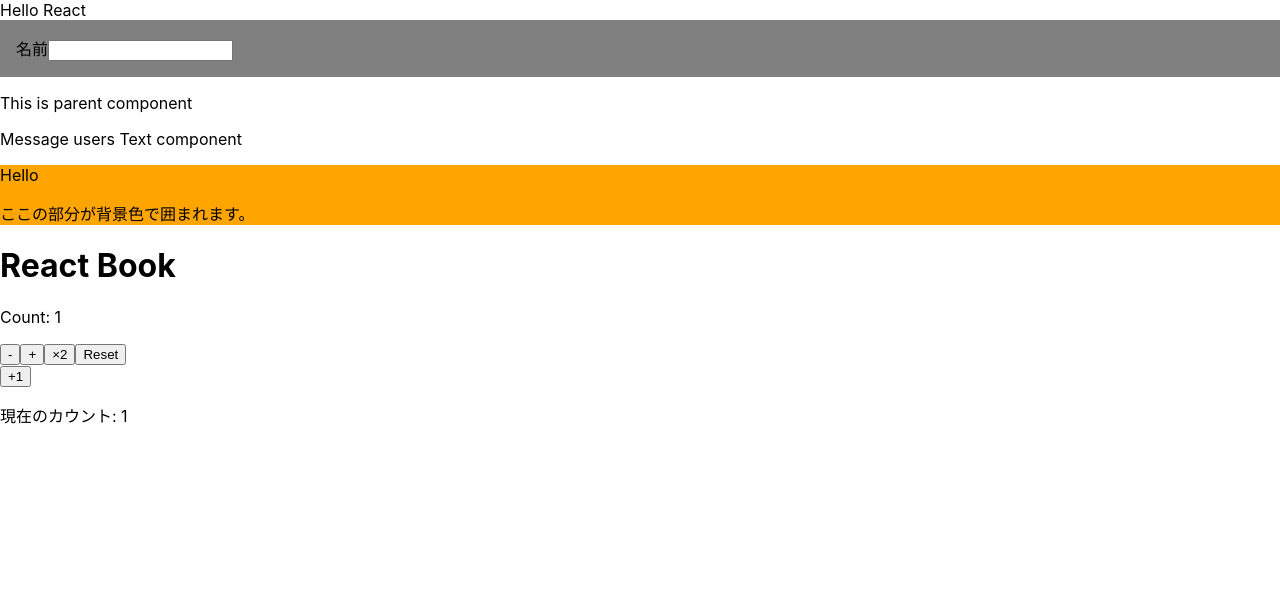
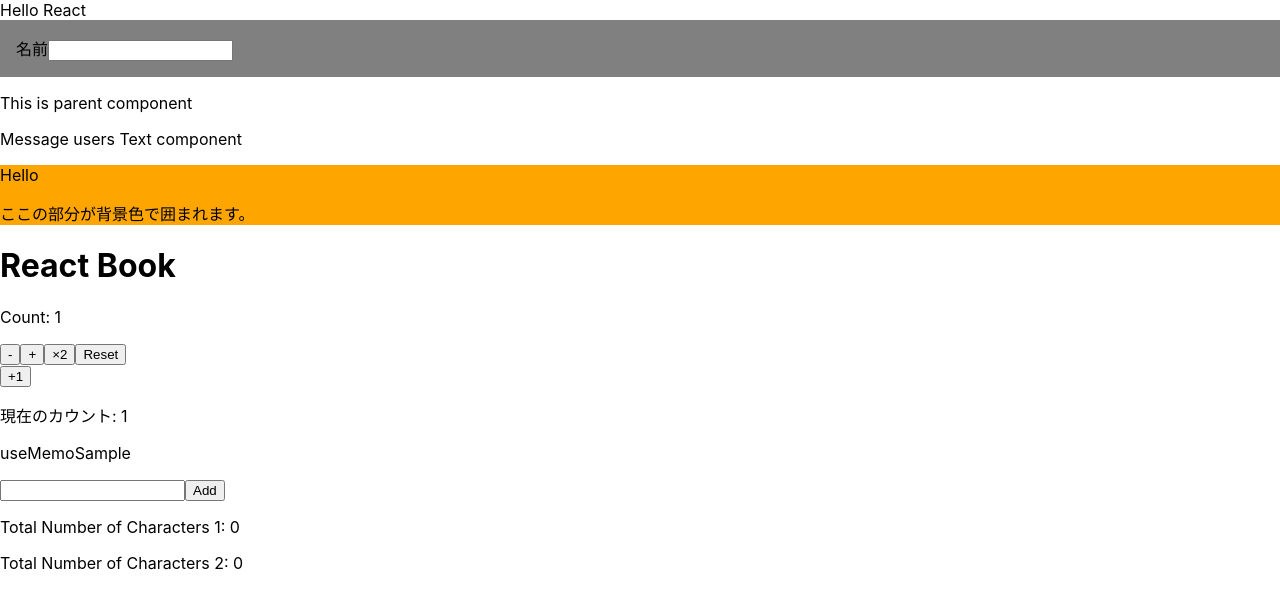
Before and after one commit to Kai-Itakura/ts-react-basic, a React (Create React App) app: page / in a window 1280 px wide. Shown: the top 608 px of the page. Built offline with nearby package versions, Linux system fonts and the light colour scheme.

Commit message:
useMemoを学習

```diff
--- /dev/null
+++ b/src/components/UseMemoSample.tsx
@@ -0,0 +1,44 @@
+import React, { useMemo, useState } from 'react'
+
+const UseMemoSample = () => {
+  const [text, setText] = useState('')
+  const [items, setItems] = useState<string[]>([])
+
+  const onChangeInput = (e: React.ChangeEvent<HTMLInputElement>) => {
+    setText(e.target.value)
+  }
+
+  const onClickButton = () => {
+    setItems((prevItems) => {
+      return [...prevItems, text]
+    })
+    setText('')
+  }
+
+  const numberOfCharacters1 = items.reduce((sub, item) => sub + item.length, 0)
+
+  const numberOfCharacters2 = useMemo(() => {
+    return items.reduce((sub, item) => sub + item.length, 0)
+  }, [items])
+
+  return (
+    <div>
+      <p>useMemoSample</p>
+      <div>
+        <input value={text} onChange={onChangeInput} />
+        <button onClick={onClickButton}>Add</button>
+      </div>
+      <div>
+        {items.map((item, index) => (
+          <p key={index}>{item}</p>
+        ))}
+      </div>
+      <div>
+        <p>Total Number of Characters 1: {numberOfCharacters1}</p>
+        <p>Total Number of Characters 2: {numberOfCharacters2}</p>
+      </div>
+    </div>
+  )
+}
+
+export default UseMemoSample
--- a/src/index.tsx
+++ b/src/index.tsx
@@ -10,6 +10,7 @@
 import Page from './components/ContextSample'
 import Counter from './components/Counter'
 import { Parent as Par } from './components/Parent'
+import UseMemoSample from './components/UseMemoSample'
 
 const root = ReactDOM.createRoot(document.getElementById('root') as HTMLElement)
 root.render(
@@ -21,6 +22,7 @@
     <Page />
     <Counter initialValue={1} />
     <Par />
+    <UseMemoSample />
   </>
 )
 
```
